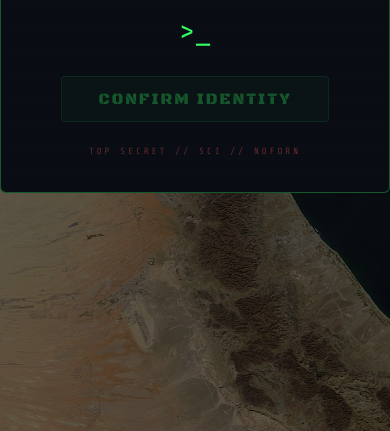
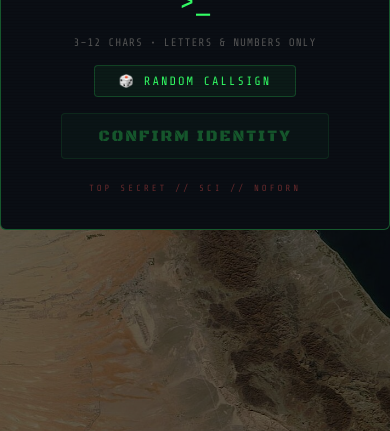
Before and after one commit to SagiPolaczek/strait-of-hormuz.io, a website built with Vite: page index.html in a window 390 px wide. Shown: the part 413-844 px from the top of the page. Built offline with nearby package versions, Linux system fonts and the light colour scheme.

Commit message:
feat: add random callsign button with typewriter effect
Adds a 🎲 RANDOM CALLSIGN button to the opening modal that picks
from a pool of 32 funny military callsigns and types them out
letter-by-letter. Also fixes callsign modal bugs: 1px input hit
zone on mobile, empty hint text, and event listener cleanup.

Co-Authored-By: Claude Opus 4.6 (1M context) <noreply@anthropic.com>

```diff
--- a/index.html
+++ b/index.html
@@ -476,7 +476,34 @@
     .cs-hint {
       font-size: 11px;
       color: #555;
-      margin-bottom: 28px;
+      margin-bottom: 16px;
+      letter-spacing: 1px;
+    }
+    .cs-input-wrap {
+      cursor: text;
+      min-width: 200px;
+      padding: 6px 0;
+    }
+    #callsign-random {
+      background: rgba(51, 255, 102, 0.05);
+      border: 1px solid rgba(51, 255, 102, 0.2);
+      color: #33ff66;
+      font-family: 'Share Tech Mono', monospace;
+      font-size: 12px;
+      padding: 8px 24px;
+      border-radius: 4px;
+      cursor: pointer;
+      letter-spacing: 2px;
+      margin-bottom: 16px;
+      transition: all 0.15s;
+      -webkit-tap-highlight-color: transparent;
+    }
+    #callsign-random:hover {
+      background: rgba(51, 255, 102, 0.12);
+      border-color: rgba(51, 255, 102, 0.4);
+    }
+    #callsign-random:active {
+      background: rgba(51, 255, 102, 0.2);
     }
     #callsign-submit {
       background: rgba(51, 255, 102, 0.1);
@@ -535,7 +562,8 @@
       <div class="cs-header">CENTCOM PERSONNEL IDENTIFICATION</div>
       <div class="cs-subheader">ENTER YOUR CALLSIGN, ADMIRAL</div>
       <div class="cs-input-wrap"><span class="cs-prompt">&gt;</span><input id="callsign-input" type="text" maxlength="12" autocomplete="off" spellcheck="false"><span class="cs-cursor">_</span></div>
-      <div class="cs-hint"></div>
+      <div class="cs-hint">3–12 CHARS • LETTERS &amp; NUMBERS ONLY</div>
+      <button id="callsign-random" type="button">🎲 RANDOM CALLSIGN</button>
       <button id="callsign-submit" disabled>CONFIRM IDENTITY</button>
       <div class="cs-footer">TOP SECRET // SCI // NOFORN</div>
     </div>
--- a/src/main.js
+++ b/src/main.js
@@ -35,10 +35,23 @@ function startGame() {
   new Phaser.Game(config);
 }
 
+const RANDOM_CALLSIGNS = [
+  'OIL-DADDY', 'BARNACLE', 'SGT-SPLASH', 'TORPEDO-TIM',
+  'ADM-CHONK', 'OILY-BOI', 'WHALE-FAIL', 'CAPT-NEMO',
+  'SALTY-DOG', 'LT-CHUNGUS', 'MAJ-SNOOZE', 'GEN-PANIC',
+  'THE-KRAKEN', 'BIG-ANCHOR', 'CPL-WAVES', 'DEEP-FRYER',
+  'PVT-BEACH', 'SGT-BILGE', 'COL-PANIC', 'FOGHORN',
+  'SHARKBAIT', 'BOAT-FACE', 'SEA-BISCUIT', 'FISH-STICK',
+  'BUOY-BOY', 'CPT-CRUNCH', 'FLOTSAM', 'IRON-LUNG',
+  'NARWHAL', 'TOP-PRAWN', 'REEF-CHIEF', 'HULL-SMASH',
+];
+
 function showCallsignPrompt(onComplete) {
   const modal = document.getElementById('callsign-modal');
   const input = document.getElementById('callsign-input');
   const btn = document.getElementById('callsign-submit');
+  const randomBtn = document.getElementById('callsign-random');
+  const inputWrap = input.closest('.cs-input-wrap');
   modal.style.display = 'flex';
 
   // Auto-size input to content
@@ -58,23 +71,58 @@ function showCallsignPrompt(onComplete) {
     resize();
   };
 
-  input.addEventListener('input', validate);
+  const cleanup = () => {
+    input.removeEventListener('input', validate);
+    input.removeEventListener('keydown', onKeydown);
+    btn.removeEventListener('click', submit);
+    randomBtn.removeEventListener('click', onRandom);
+    if (inputWrap) inputWrap.removeEventListener('click', onWrapClick);
+    sizer.remove();
+  };
 
   const submit = () => {
     const callsign = input.value.trim().toUpperCase();
     if (callsign.length < 3) return;
     localStorage.setItem('hormuz_callsign', callsign);
     modal.style.display = 'none';
-    sizer.remove();
+    cleanup();
     onComplete();
   };
 
+  const onKeydown = (e) => {
+    if (e.key === 'Enter' && !btn.disabled) submit();
+  };
+
+  // Typewriter effect for random callsign
+  let typeTimer = null;
+  const onRandom = () => {
+    if (typeTimer) clearInterval(typeTimer);
+    const name = RANDOM_CALLSIGNS[Math.floor(Math.random() * RANDOM_CALLSIGNS.length)];
+    input.value = '';
+    let i = 0;
+    typeTimer = setInterval(() => {
+      if (i < name.length) {
+        input.value += name[i];
+        validate();
+        i++;
+      } else {
+        clearInterval(typeTimer);
+        typeTimer = null;
+      }
+    }, 45);
+    input.focus();
+  };
+
+  // Tap the input area to focus (fixes mobile 1px hit zone)
+  const onWrapClick = () => input.focus();
+
+  input.addEventListener('input', validate);
+  input.addEventListener('keydown', onKeydown);
   btn.addEventListener('click', submit);
-  input.addEventListener('keydown', (e) => {
-    if (e.key === 'Enter' && !btn.disabled) submit();
-  });
+  randomBtn.addEventListener('click', onRandom);
+  if (inputWrap) inputWrap.addEventListener('click', onWrapClick);
 
-  // Auto-focus after a brief delay (allows fonts to load)
+  // Auto-focus (brief delay for fonts)
   setTimeout(() => input.focus(), 100);
 }
 
```
